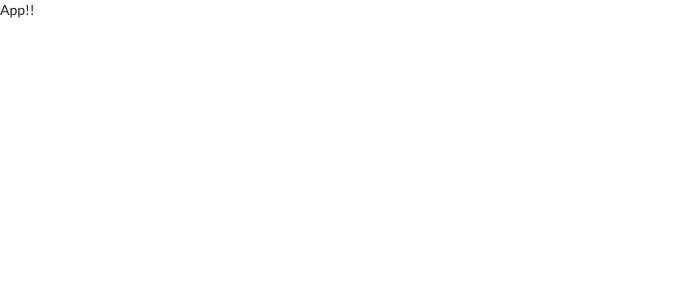
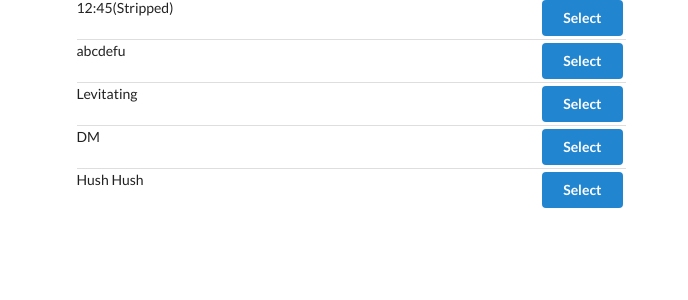
Before and after one commit to cold-pumpkin/react-project-songs, a React (Create React App) app: page / in a window 1280 px wide. Shown: the top 300 px of the page, without its empty margins (0-688 px from the left). Built offline with nearby package versions, Linux system fonts and the light colour scheme.

Commit message:
SongList 컴포넌트 렌더링 시 css 개선

```diff
--- a/src/components/App.js
+++ b/src/components/App.js
@@ -1,8 +1,16 @@
 import React from 'react';
-import { selectSongs } from '../actions';  // named export 인 경우 {...} & index.js 생략 가능
+import SongList from './SongList';
 
 const App = () => {
-  return <div>App!!</div>
+  return (
+    <div className='ui container grid'>
+      <div className='ui row'>
+        <div className='column eight wide'>
+          <SongList />
+        </div>
+      </div>
+    </div>
+  );
 };
 
 export default App;
--- a/src/reducers/index.js
+++ b/src/reducers/index.js
@@ -7,7 +7,7 @@
     { title: '12:45(Stripped)', duration: '3:00' },
     { title: 'abcdefu', duration: '2:49' },
     { title: 'Levitating', duration: '3:24' },
-    { title: 'Levitating', duration: '3:24' },
+    { title: 'DM', duration: '3:24' },
     { title: 'Hush Hush', duration: '3:04' },
   ];
 };
```
